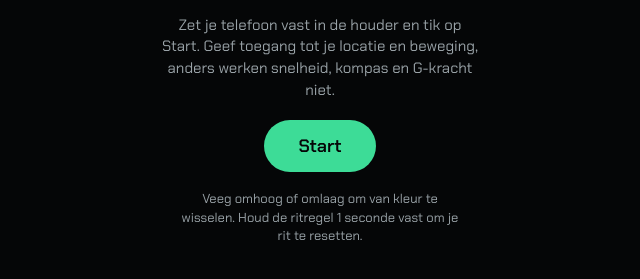
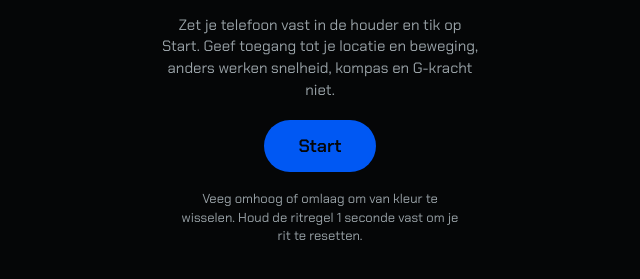
Before and after one commit to gitgitkemp/Leaf-hud, a plain HTML site: page index.html in a window 1280 px wide. Shown: the part 297-576 px from the top of the page, without its empty margins (320-960 px from the left). Drawn offline with Linux system fonts and the light colour scheme.

Commit message:
Automatische kleur: 07:00 blauw #0058F3, 17:30 rood #920000
Co-Authored-By: Claude Opus 5.5 <noreply@anthropic.com>
Claude-Session: https://claude.ai/code/session_01DX9bt5LjD1ZD4fkRmsz8Dp

```diff
--- a/index.html
+++ b/index.html
@@ -246,7 +246,7 @@ body { touch-action: none; }
       <div><svg class="ic" viewBox="0 0 24 24" aria-hidden="true"><circle cx="6" cy="18" r="2"></circle><circle cx="18" cy="6" r="2"></circle><path d="M8 18h7a3 3 0 0 0 0-6H9a3 3 0 0 1 0-6h7"></path></svg><dt>Ritregel</dt><dd>Rijtijd, km en gemiddelde (alleen als je rijdt). Na 2 uur stilstand begint een nieuwe rit. Vasthouden: reset.</dd></div>
       <div><svg class="ic" viewBox="0 0 24 24" aria-hidden="true"><path d="M13 2 4 14h7l-1 8 9-12h-7z"></path></svg><dt>Rit-energie</dt><dd>Schatting van kWh en kosten (0,21 kWh/km, €0,54/kWh). Staat standaard uit.</dd></div>
       <div><svg class="ic" viewBox="0 0 24 24" aria-hidden="true"><rect x="4" y="4" width="16" height="16" rx="8"></rect><text x="12" y="16.5" text-anchor="middle">P</text></svg><dt>Parkeerplek</dt><dd>Tik: plek opslaan, daarna pijl en afstand naar je auto. Vasthouden: nieuwe plek. Kruisje: wissen.</dd></div>
-      <div><svg class="ic" viewBox="0 0 24 24" aria-hidden="true"><path d="M12 3c4 5 6 8 6 11a6 6 0 0 1-12 0c0-3 2-6 6-11z"></path></svg><dt>Kleuren</dt><dd>Veeg omhoog of omlaag: groen, blauw, oranje, donkerrood, wit.</dd></div>
+      <div><svg class="ic" viewBox="0 0 24 24" aria-hidden="true"><path d="M12 3c4 5 6 8 6 11a6 6 0 0 1-12 0c0-3 2-6 6-11z"></path></svg><dt>Kleuren</dt><dd>Vanaf 07:00 vanzelf blauw, vanaf 17:30 donkerrood. Veeg omhoog of omlaag om tussendoor te wisselen.</dd></div>
       <div><svg class="ic" viewBox="0 0 24 24" aria-hidden="true"><path d="M12 21s-6-6-6-11a6 6 0 0 1 12 0c0 5-6 11-6 11z"></path><circle cx="12" cy="10" r="2"></circle></svg><dt>Straatnaam</dt><dd>Via OpenStreetMap, ±elke 30 s. Je positie gaat daarvoor naar OpenStreetMap.</dd></div>
       <div><svg class="ic" viewBox="0 0 24 24" aria-hidden="true"><circle cx="12" cy="12" r="3"></circle><circle cx="12" cy="12" r="8" stroke-dasharray="3 3"></circle></svg><dt>Toestemming</dt><dd>Na openen 1 tik op het scherm voor kompas en G-kracht. Dat eist je iPhone. Scherm blijft aan.</dd></div>
       <div><svg class="ic" viewBox="0 0 24 24" aria-hidden="true"><path d="M20 12a8 8 0 1 1-2.3-5.7"></path><path d="M20 4v5h-5"></path></svg><dt>Updates</dt><dd>Bij openen haalt de app zelf de nieuwste versie op.</dd></div>
@@ -278,9 +278,9 @@ body { touch-action: none; }
   var PRICE_KWH = 0.54;    // publiek laden
   var COLORS = [
     { name: 'Groen', hex: '#3DDC97' },
-    { name: 'Blauw', hex: '#4FB3FF' },
+    { name: 'Blauw', hex: '#0058F3' },
     { name: 'Oranje', hex: '#FFB547' },
-    { name: 'Donkerrood', hex: '#D32F2F' },
+    { name: 'Donkerrood', hex: '#920000' },
     { name: 'Wit', hex: '#F2F5F3' }
   ];
   var DIRS = ['N', 'NO', 'O', 'ZO', 'Z', 'ZW', 'W', 'NW'];
@@ -303,6 +303,16 @@ body { touch-action: none; }
     document.documentElement.style.setProperty('--glow', hexToRgba(c.hex, 0.2));
     var meta = document.querySelector('meta[name="theme-color"]');
     save('color', colorIdx);
+  }
+  // Automatisch: vanaf 07:00 blauw, vanaf 17:30 donkerrood. Swipen kan, tot het volgende wisselmoment.
+  var DAY_IDX = 1, NIGHT_IDX = 3;
+  function slotNow() { var d = new Date(), m = d.getHours() * 60 + d.getMinutes(); return m >= 420 && m < 1050 ? 'dag' : 'avond'; }
+  function checkSchedule() {
+    var sl = slotNow();
+    if (load('slot', null) === sl) return;
+    save('slot', sl);
+    colorIdx = sl === 'dag' ? DAY_IDX : NIGHT_IDX;
+    applyColor(false);
   }
   var toastTimer = null;
   function toast(t) {
@@ -766,7 +776,7 @@ body { touch-action: none; }
   });
   renderHelpBtn();
 
-  var APP_VERSION = '10';
+  var APP_VERSION = '11';
   function checkUpdate() {
     fetch('./?nocache=' + Date.now(), { cache: 'no-store' })
       .then(function (r) { return r.ok ? r.text() : ''; })
@@ -782,6 +792,9 @@ body { touch-action: none; }
   });
 
   applyColor(false);
+  checkSchedule();
+  setInterval(checkSchedule, 20000);
+  document.addEventListener('visibilitychange', function () { if (document.visibilityState === 'visible') checkSchedule(); });
   requestAnimationFrame(frame);
 })();
 </script>
```
